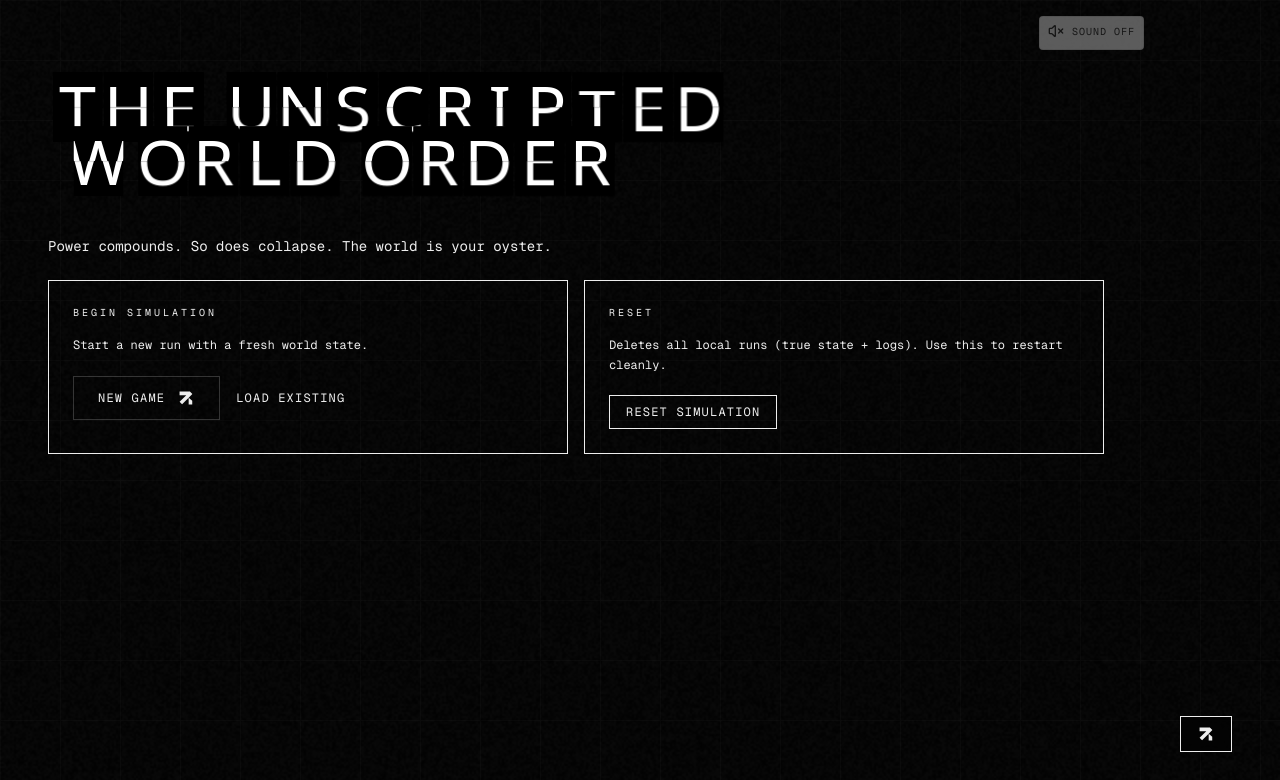
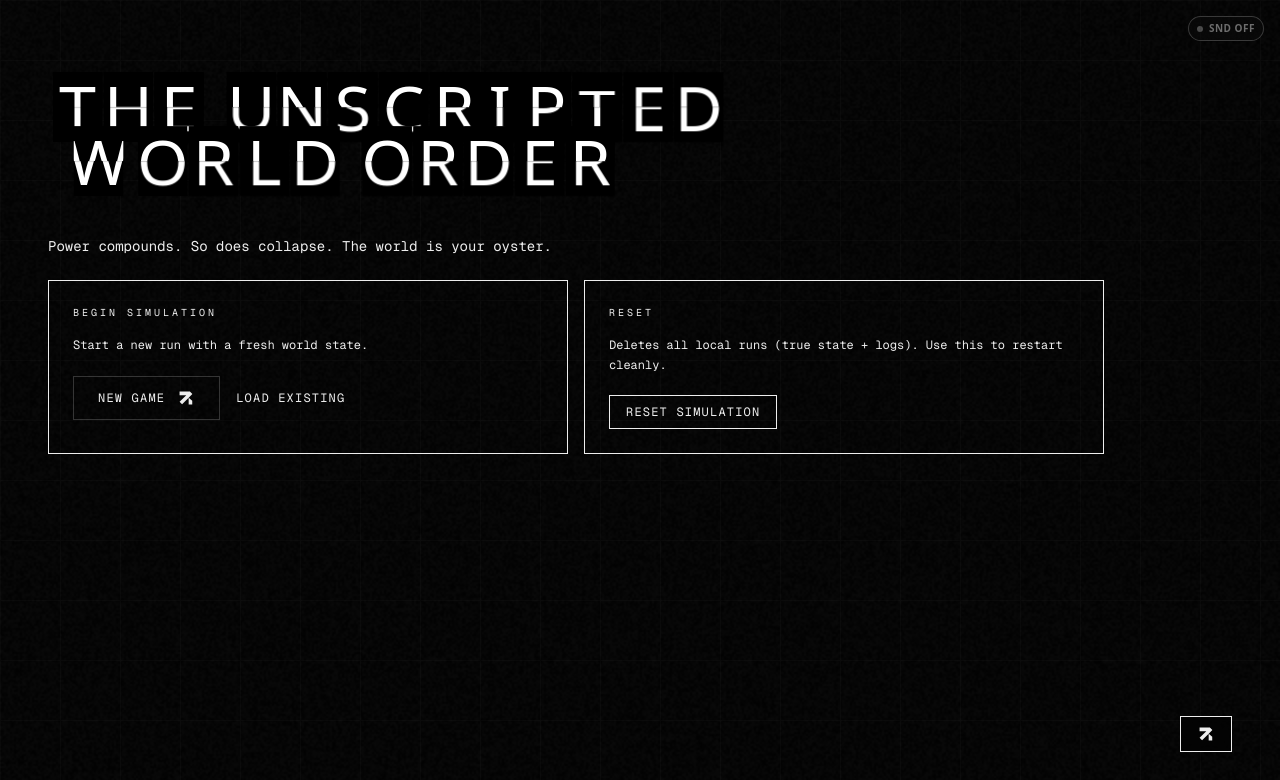
Before and after one commit to J0YY/the-world-unscripted, a Next.js app: page / in a window 1280 px wide. Shown: the top 780 px of the page. Built offline with nearby package versions, Linux system fonts and the light colour scheme.

Commit message:
Match sound toggle pill styling
Render the Sound On/Off control as a pill matching the AI indicator and align it beside the AI pill in the top-right HUD.

Co-authored-by: Cursor <cursoragent@cursor.com>

```diff
--- a/components/audio/GlobalAudioShell.tsx
+++ b/components/audio/GlobalAudioShell.tsx
@@ -1,17 +1,25 @@
 "use client";
 
 import type React from "react";
+import { usePathname } from "next/navigation";
 import { SplitFlapAudioProvider, SplitFlapMuteToggle } from "@/components/twi2/split-flap-text";
 
 export default function GlobalAudioShell({ children }: { children: React.ReactNode }) {
+  const pathname = usePathname();
+  const isGame = pathname === "/game";
+
   return (
     <SplitFlapAudioProvider>
       {children}
       {/* Top-right HUD: keep this left of the AI pill (which sits at top-right). */}
-      <div className="fixed top-4 right-4 z-[1000] pointer-events-auto -translate-x-[120px]">
-        <div className="rounded border border-[var(--ds-gray-alpha-200)] bg-[var(--ds-background-100)]/35 backdrop-blur-md px-2 py-1">
-          <SplitFlapMuteToggle className="text-[10px]" />
-        </div>
+      <div
+        className={[
+          "fixed top-4 right-4 z-[60] pointer-events-auto mix-blend-difference",
+          // On /game, the AI pill occupies the far top-right; shift left to align beside it.
+          isGame ? "-translate-x-[92px]" : "",
+        ].join(" ")}
+      >
+        <SplitFlapMuteToggle variant="pill" />
       </div>
     </SplitFlapAudioProvider>
   );
--- a/components/twi2/split-flap-text.tsx
+++ b/components/twi2/split-flap-text.tsx
@@ -188,9 +188,35 @@ export function SplitFlapAudioProvider({ children }: { children: React.ReactNode
   return <SplitFlapAudioContext.Provider value={value}>{children}</SplitFlapAudioContext.Provider>;
 }
 
-export function SplitFlapMuteToggle({ className = "" }: { className?: string }) {
+export function SplitFlapMuteToggle({
+  className = "",
+  variant = "text",
+}: {
+  className?: string;
+  variant?: "text" | "pill";
+}) {
   const audio = useSplitFlapAudio();
   if (!audio) return null;
+
+  if (variant === "pill") {
+    const on = !audio.isMuted;
+    return (
+      <button
+        onClick={audio.toggleMute}
+        className={[
+          "flex items-center gap-1.5 rounded-full px-2 py-1 text-[10px] font-bold uppercase tracking-wider border transition",
+          on ? "border-emerald-500/50 text-emerald-400 bg-emerald-950/30" : "border-neutral-500/50 text-neutral-500 bg-neutral-900/30",
+          className,
+        ].join(" ")}
+        aria-label={audio.isMuted ? "Unmute sound" : "Mute sound"}
+        type="button"
+      >
+        <div className={`h-1.5 w-1.5 rounded-full ${on ? "bg-emerald-400 animate-pulse" : "bg-neutral-600"}`} />
+        <span>{on ? "SND ON" : "SND OFF"}</span>
+      </button>
+    );
+  }
+
   return (
     <button
       onClick={audio.toggleMute}
```
